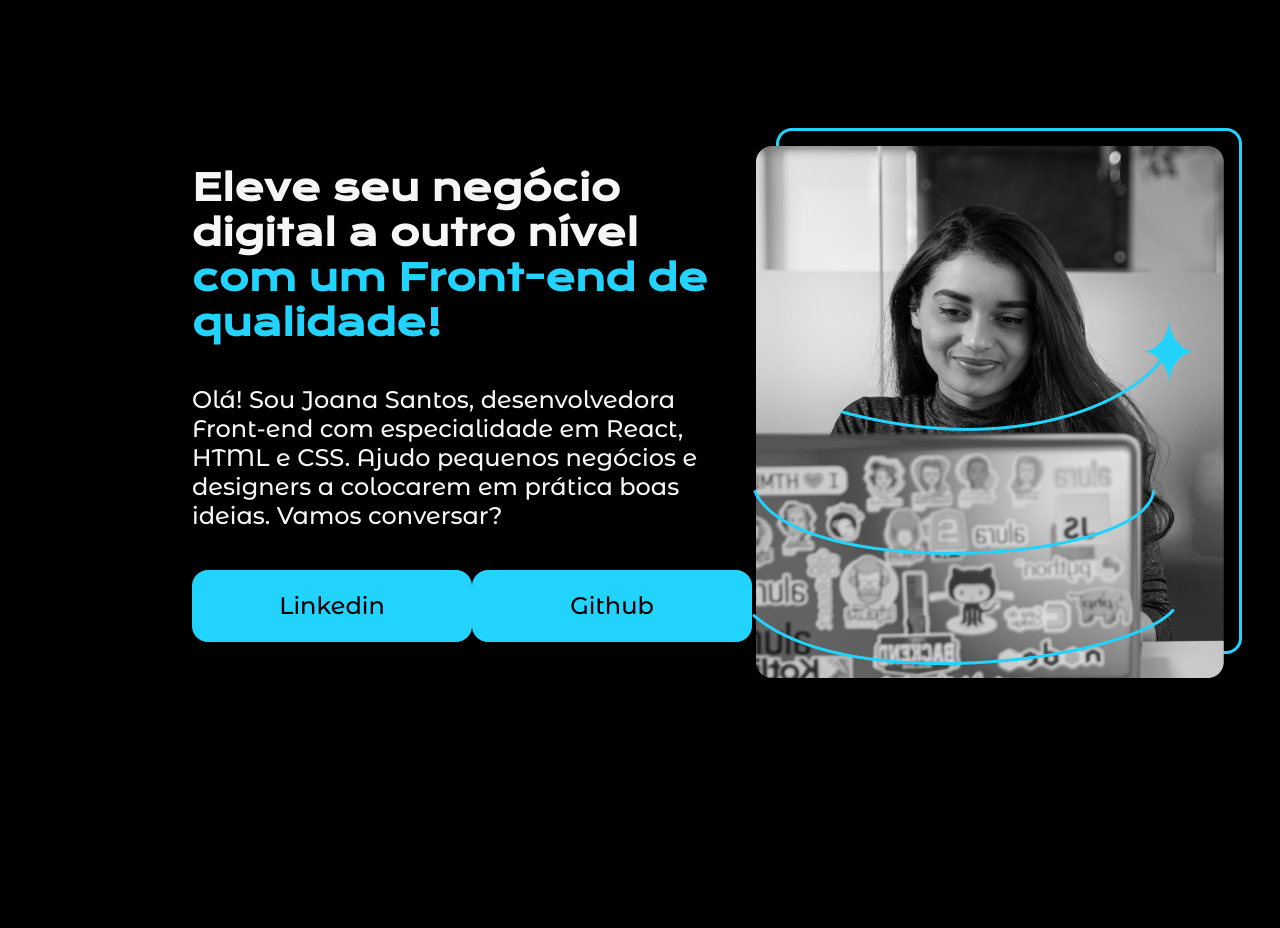
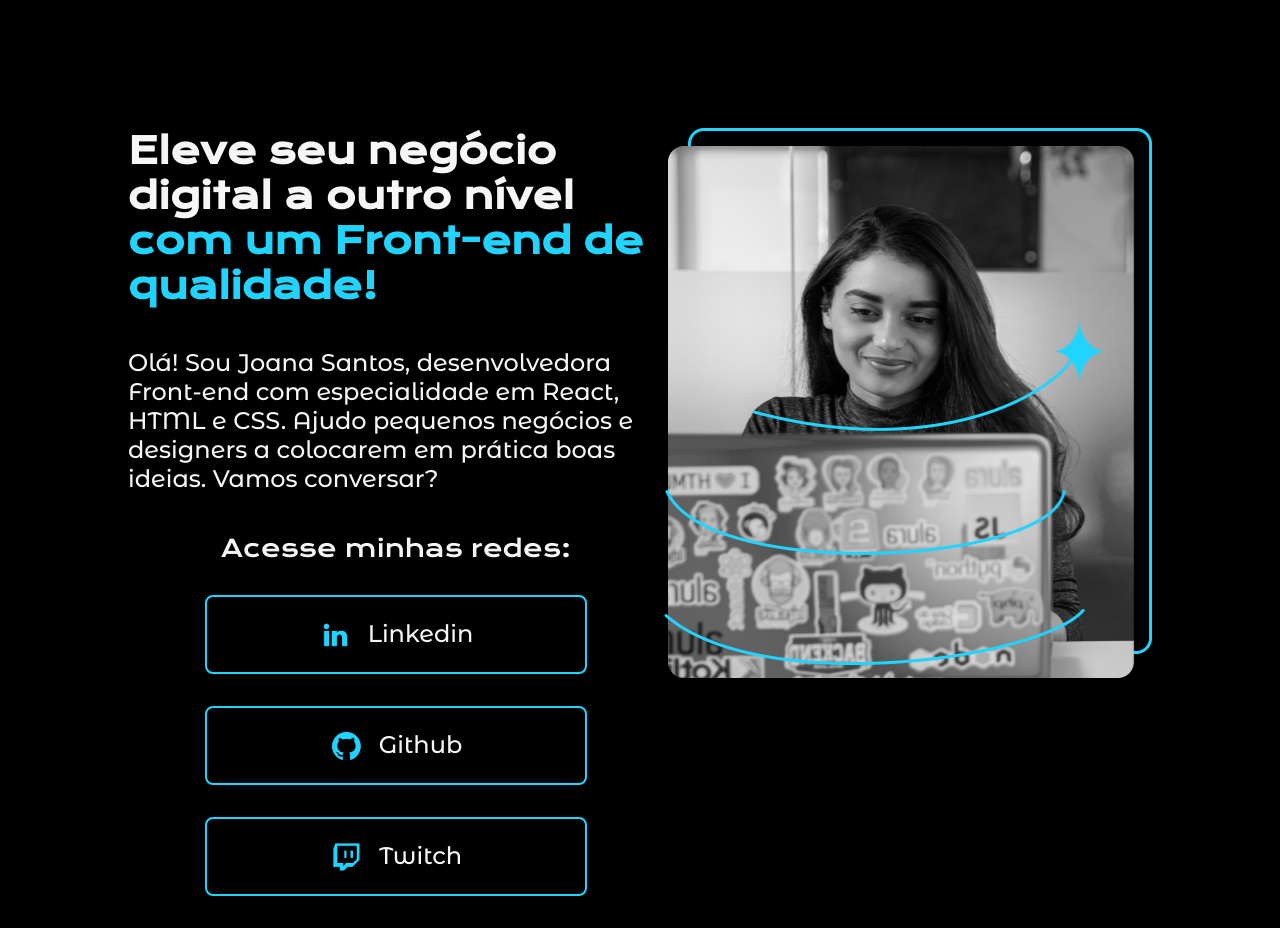
Before and after one commit to Cervas23/ProjAlura_HTML_CSS_Portifolio, a plain HTML site: page HTML-CSS/index.html in a window 1280 px wide. Drawn offline with nearby package versions, Linux system fonts and the light colour scheme.

Commit message:
Layout changes and hover

```diff
--- a/HTML-CSS/index.html
+++ b/HTML-CSS/index.html
@@ -14,11 +14,22 @@
             <h1 class="apresentacao__conteudo__titulo">Eleve seu negócio digital a outro nível <strong class="titulo-destaque">com um Front-end de qualidade!</strong> </h1>
             <p class="apresentacao__conteudo__texto">Olá! Sou Joana Santos, desenvolvedora Front-end com especialidade em React, HTML e CSS. Ajudo pequenos negócios e designers a colocarem em prática boas ideias. Vamos conversar?</p>
             <div class="apresentacao__links">
-                <a class="apresentacao__links__link" href="https://www.linkedin.com/in/lucas-cervantes-luz-aa03b118a/">Linkedin</a>
-                <a class="apresentacao__links__link" href="https://github.com/Cervas23">Github</a>
+                <h2 class="apresentacao__links__titulo">Acesse minhas redes:</h2>
+                <a class="apresentacao__links__link" href="https://www.linkedin.com/in/lucas-cervantes-luz-aa03b118a/">
+                    <img src="./assets/linkedin.png" alt="Logo do Linkedin">
+                    Linkedin
+                </a>
+                <a class="apresentacao__links__link" href="https://github.com/Cervas23">
+                    <img src="./assets/github.png" alt="Logo do Github">
+                    Github
+                </a>
+                <a class="apresentacao__links__link" href="https://www.twitch.tv/lcervantesl">
+                    <img src="./assets/twitch.png" alt="Logo da Twitch">
+                    Twitch
+                </a>
             </div>
         </section>
-        <img src="Imagem.png" alt="Foto da Joana programando">
+        <img src="./assets/Imagem.png" alt="Foto da Joana programando" width="488" height="550">
     </main>
     <footer></footer>
 </body>
--- a/HTML-CSS/style.css
+++ b/HTML-CSS/style.css
@@ -17,14 +17,15 @@ body {
 }
 
 .apresentacao {
-    margin: 10% 15%;
+    margin: 10% 10%;
     display: flex;
-    align-items: center;
+    /*align-items: center;*/
     justify-content: space-between;
+
 }
 
 .apresentacao__conteudo {
-    width: 615px;
+    width: 593px;
     display: flex;
     flex-direction: column;
     gap: 40px;
@@ -43,17 +44,34 @@ body {
 .apresentacao__links {
     display: flex;
     justify-content: space-between;
+    flex-direction: column;
+    align-items: center;
+    gap: 32px;
+}
+
+.apresentacao__links__titulo {
+    font-size: 24px;
+    font-family: 'Krona One', sans-serif;
+    font-weight: 400;
 }
 
 .apresentacao__links__link {
-    background-color: #22D4FD;
-    width: 280px;
+    display: flex;
+    justify-content: center;
+    gap: 16px;
+    border: 2px solid;
+    border-color: #22D4FD;
+    width: 378px;
     text-align: center;
-    border-radius: 16px;
+    border-radius: 8px;
     padding: 21.5px 0;
     font-size: 24px;
     font-family: 'Montserrat Alternates', sans-serif;
     font-weight: 500;
     text-decoration: none;
-    color: black;
+    color: #F6F6F6;
 }
+
+.apresentacao__links__link:hover {
+    background-color: #272727;
+}
```
Also changed, not shown: HTML-CSS/assets/Imagem.png (renamed from HTML-CSS/Imagem.png), HTML-CSS/assets/github.png (added), HTML-CSS/assets/instagram.png (added), HTML-CSS/assets/linkedin.png (added), HTML-CSS/assets/twitch.png (added), HTML-CSS/assets/twitter.png (added).
